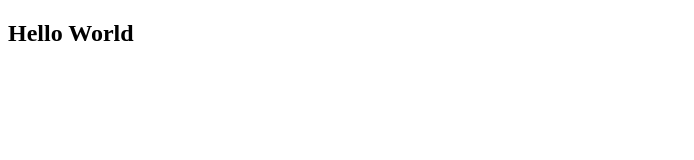
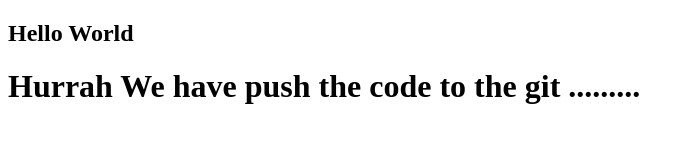
Before and after one commit to samiullah997/first-project, a plain HTML site: page index.html in a window 1280 px wide. Shown: the whole page, without its empty margins (0-694 px from the left). Drawn offline with Linux system fonts and the light colour scheme.

Commit message:
New Message

```diff
--- a/index.html
+++ b/index.html
@@ -9,5 +9,6 @@
 </head>
 <body>
     <h2>Hello World</h2>
+    <h1>Hurrah We have push the code to the git .........</h1>
 </body>
 </html>
```
